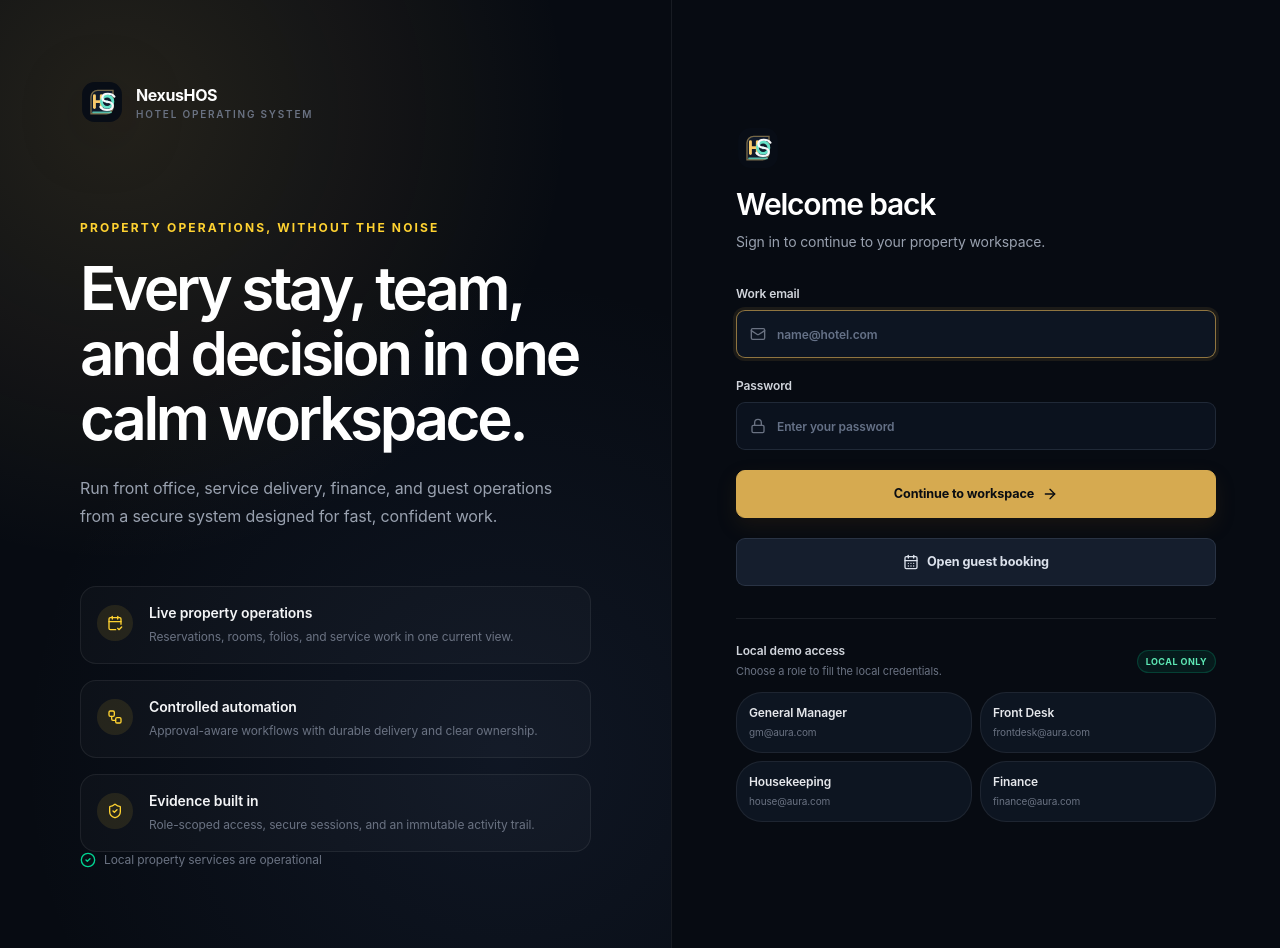
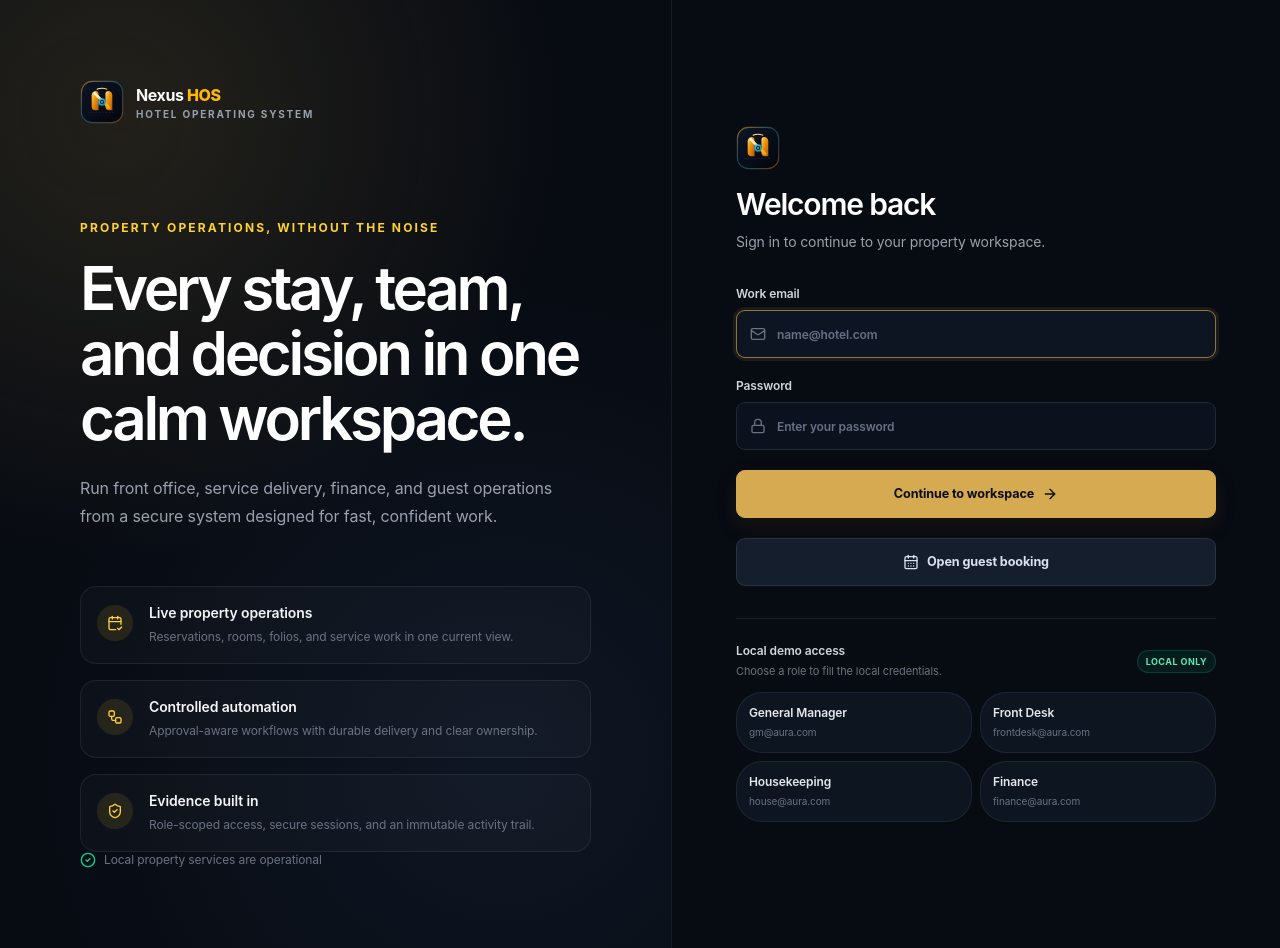
Before and after one commit to tanzeelsam-code/HMS, a React (Vite) app: page / in a window 1280 px wide. Built offline with nearby package versions, Linux system fonts and the light colour scheme; no server answers.

Commit message:
feat: update logo and brand identity to Nexus HOS (Hotel Operating System)

```diff
--- a/index.html
+++ b/index.html
@@ -4,8 +4,8 @@
     <meta charset="UTF-8" />
     <link rel="icon" type="image/svg+xml" href="/favicon.svg" />
     <meta name="viewport" content="width=device-width, initial-scale=1.0" />
-    <title>NexusHOS — Hotel Operations Demo</title>
-    <meta name="description" content="NexusHOS is a full-stack hotel operations demo with reservations, folios, housekeeping, maintenance, accounting, procurement, HR, and deterministic staff workflows." />
+    <title>Nexus HOS — Hotel Operating System</title>
+    <meta name="description" content="Nexus HOS is a next-generation hotel operating system with reservations, folios, housekeeping, maintenance, accounting, procurement, HR, and deterministic staff workflows." />
     <link rel="preconnect" href="https://fonts.googleapis.com">
     <link rel="preconnect" href="https://fonts.gstatic.com" crossorigin>
     <link href="https://fonts.googleapis.com/css2?family=Plus+Jakarta+Sans:ital,wght@0,300;0,400;0,500;0,600;0,700;0,800;1,400&family=Space+Grotesk:wght@500;600;700&display=swap" rel="stylesheet">
--- a/src/components/BrandMark.tsx
+++ b/src/components/BrandMark.tsx
@@ -9,27 +9,126 @@ export const BrandMark: React.FC<BrandMarkProps> = ({ className = 'h-10 w-10' })
     className={className}
     viewBox="0 0 64 64"
     role="img"
-    aria-label="NexusHOS logo"
+    aria-label="Nexus HOS logo"
     fill="none"
     xmlns="http://www.w3.org/2000/svg"
   >
-    <rect x="3" y="3" width="58" height="58" rx="18" fill="#080D16" />
-    <path d="M15 50V24C15 18.4772 19.4772 14 25 14H49V40C49 45.5228 44.5228 50 39 50H15Z" fill="#101A2B" />
-    <path d="M16 49V24.8C16 19.388 20.388 15 25.8 15H48V39.2C48 44.612 43.612 49 38.2 49H16Z" stroke="#F7C96B" strokeOpacity="0.45" strokeWidth="2" />
+    <defs>
+      {/* Dark Luxury Slate-Indigo Background Gradient */}
+      <linearGradient id="nexusBgGrad" x1="0%" y1="0%" x2="100%" y2="100%">
+        <stop offset="0%" stopColor="#0D1527" />
+        <stop offset="50%" stopColor="#080D1A" />
+        <stop offset="100%" stopColor="#03060D" />
+      </linearGradient>
 
-    <path d="M21 40V23" stroke="#F7C96B" strokeWidth="4.2" strokeLinecap="round" />
-    <path d="M31 40V23" stroke="#F7C96B" strokeWidth="4.2" strokeLinecap="round" />
-    <path d="M21 31.5H31" stroke="#F7C96B" strokeWidth="4.2" strokeLinecap="round" />
+      {/* Warm Premium Gold Gradient */}
+      <linearGradient id="nexusGoldGrad" x1="0%" y1="0%" x2="100%" y2="100%">
+        <stop offset="0%" stopColor="#FDE68A" />
+        <stop offset="35%" stopColor="#F59E0B" />
+        <stop offset="100%" stopColor="#B45309" />
+      </linearGradient>
 
-    <circle cx="39.5" cy="31.5" r="8.25" stroke="#65E0C7" strokeWidth="4.2" />
-    <circle cx="39.5" cy="31.5" r="2.2" fill="#65E0C7" />
+      {/* Gold Radiant Highlight */}
+      <linearGradient id="nexusGoldLight" x1="0%" y1="0%" x2="100%" y2="100%">
+        <stop offset="0%" stopColor="#FFFBEB" />
+        <stop offset="50%" stopColor="#FCD34D" />
+        <stop offset="100%" stopColor="#F59E0B" />
+      </linearGradient>
 
+      {/* Tech Cyan/Teal OS Core Accent */}
+      <linearGradient id="nexusCyanGrad" x1="0%" y1="0%" x2="100%" y2="100%">
+        <stop offset="0%" stopColor="#38BDF8" />
+        <stop offset="100%" stopColor="#0D9488" />
+      </linearGradient>
+
+      {/* Glowing Outer Border */}
+      <linearGradient id="nexusBorderGrad" x1="0%" y1="0%" x2="100%" y2="100%">
+        <stop offset="0%" stopColor="#F59E0B" stopOpacity="0.6" />
+        <stop offset="50%" stopColor="#38BDF8" stopOpacity="0.3" />
+        <stop offset="100%" stopColor="#D97706" stopOpacity="0.5" />
+      </linearGradient>
+
+      {/* Soft Glow Effect */}
+      <filter id="nexusGlow" x="-20%" y="-20%" width="140%" height="140%">
+        <feGaussianBlur stdDeviation="1.5" result="blur" />
+        <feComposite in="SourceGraphic" in2="blur" operator="over" />
+      </filter>
+    </defs>
+
+    {/* Outer Container Squircle */}
+    <rect
+      x="2"
+      y="2"
+      width="60"
+      height="60"
+      rx="16"
+      fill="url(#nexusBgGrad)"
+    />
+    <rect
+      x="2"
+      y="2"
+      width="60"
+      height="60"
+      rx="16"
+      stroke="url(#nexusBorderGrad)"
+      strokeWidth="1.5"
+    />
+
+    {/* Subtle Architectural Horizon Lines */}
+    <line x1="12" y1="47" x2="52" y2="47" stroke="#1E293B" strokeWidth="1" strokeDasharray="3 2" />
+
+    {/* Monogram Pillar Left (N Stem) */}
     <path
-      d="M50 24.2C47.9 21.5 44.7 20 40.6 20C35.6 20 32.5 22.3 32.5 25.9C32.5 29.4 35.2 31.1 39.5 31.6C44.6 32.2 47.8 33.8 47.8 37.5C47.8 41.1 44.5 43.6 39.2 43.6C34.9 43.6 31.6 42 29.7 39.2"
-      stroke="#F8FAFC"
-      strokeWidth="3.2"
+      d="M 17 44 V 22 C 17 18.7 19.7 16 23 16 C 25.2 16 27 17.8 27 20 V 44 H 22 C 19.2 44 17 41.8 17 39 Z"
+      fill="url(#nexusGoldGrad)"
+    />
+
+    {/* Monogram Pillar Right (H Stem) */}
+    <path
+      d="M 37 20 C 37 17.8 38.8 16 41 16 C 44.3 16 47 18.7 47 22 V 44 H 42 C 39.2 44 37 41.8 37 39 V 20 Z"
+      fill="url(#nexusGoldGrad)"
+    />
+
+    {/* Dynamic Monogram Diagonal (Nexus Beam) */}
+    <path
+      d="M 21.5 19.5 L 42.5 40.5"
+      stroke="url(#nexusGoldLight)"
+      strokeWidth="4"
       strokeLinecap="round"
     />
-    <path d="M19 47H45" stroke="#65E0C7" strokeWidth="2.6" strokeLinecap="round" strokeOpacity="0.8" />
+
+    {/* HOS OS Kernel Horizontal Bridge */}
+    <path
+      d="M 27 32 H 37"
+      stroke="url(#nexusCyanGrad)"
+      strokeWidth="3"
+      strokeLinecap="round"
+    />
+
+    {/* Central Core Node (Nexus OS Kernel Dot) */}
+    <circle
+      cx="32"
+      cy="32"
+      r="4"
+      fill="#0A0F1D"
+      stroke="url(#nexusCyanGrad)"
+      strokeWidth="2"
+      filter="url(#nexusGlow)"
+    />
+    <circle
+      cx="32"
+      cy="32"
+      r="1.5"
+      fill="#38BDF8"
+    />
+
+    {/* Top Crown Arch (Hotel Distinction) */}
+    <path
+      d="M 25 13.5 C 28.5 11.5 35.5 11.5 39 13.5"
+      stroke="url(#nexusGoldLight)"
+      strokeWidth="1.75"
+      strokeLinecap="round"
+      fill="none"
+    />
   </svg>
 );
--- a/src/components/DeveloperPortal.tsx
+++ b/src/components/DeveloperPortal.tsx
@@ -421,7 +421,7 @@ export const DeveloperPortal: React.FC<DeveloperPortalProps> = ({
               </span>
             </div>
             <h1 className="mt-4 text-2xl font-black tracking-tight text-white md:text-3xl">
-              NexusHOS <span className="text-gold-gradient">Developer Portal</span>
+              Nexus HOS <span className="text-gold-gradient">Developer Portal</span>
             </h1>
             <p className="mt-2 max-w-2xl text-sm leading-6 text-gray-400">
               Live contracts for the implemented booking, platform, webhook, and workflow surfaces—plus the operational readiness facts needed to integrate safely.
--- a/src/components/LoginScreen.tsx
+++ b/src/components/LoginScreen.tsx
@@ -72,8 +72,10 @@ export const LoginScreen: React.FC<LoginScreenProps> = ({ onLogin, onBookStay })
           <div className="flex items-center gap-3">
             <BrandMark className="h-11 w-11 drop-shadow-[0_12px_30px_rgba(0,0,0,0.25)]" />
             <div>
-              <div className="text-base font-bold tracking-[-0.025em] text-white">NexusHOS</div>
-              <div className="text-[10px] font-semibold uppercase tracking-[0.18em] text-gray-500">Hotel operating system</div>
+              <div className="text-base font-bold tracking-[-0.025em] text-white">
+                Nexus <span className="text-amber-400 font-extrabold">HOS</span>
+              </div>
+              <div className="text-[10px] font-bold uppercase tracking-[0.18em] text-gray-400">Hotel operating system</div>
             </div>
           </div>
 
@@ -113,8 +115,10 @@ export const LoginScreen: React.FC<LoginScreenProps> = ({ onLogin, onBookStay })
           <div className="mb-9 flex items-center gap-3 lg:hidden">
             <BrandMark className="h-10 w-10" />
             <div>
-              <div className="font-bold text-white">NexusHOS</div>
-              <div className="text-[10px] uppercase tracking-[0.16em] text-gray-500">Hotel operating system</div>
+              <div className="font-bold text-white">
+                Nexus <span className="text-amber-400 font-extrabold">HOS</span>
+              </div>
+              <div className="text-[10px] font-bold uppercase tracking-[0.16em] text-gray-400">Hotel operating system</div>
             </div>
           </div>
 
--- a/src/components/Navbar.tsx
+++ b/src/components/Navbar.tsx
@@ -48,14 +48,14 @@ export const Navbar: React.FC<NavbarProps> = ({
 
   return (
     <header className="sticky top-0 z-40 flex h-[72px] w-full items-center gap-3 border-b border-white/[0.07] bg-[#0a1120]/95 px-4 shadow-[0_12px_32px_rgba(0,0,0,0.24)] backdrop-blur-xl sm:px-5 lg:gap-5 lg:px-6">
-      <div className="flex shrink-0 items-center gap-3" aria-label="NexusHOS hotel operating system">
-        <BrandMark className="h-10 w-10 drop-shadow-[0_8px_24px_rgba(226,177,83,0.16)]" />
+      <div className="flex shrink-0 items-center gap-3" aria-label="Nexus HOS hotel operating system">
+        <BrandMark className="h-10 w-10 drop-shadow-[0_8px_24px_rgba(245,158,11,0.22)]" />
         <div className="hidden sm:block">
           <div className="text-[17px] font-bold tracking-[-0.025em] text-slate-50">
-            Nexus<span className="text-amber-300">HOS</span>
+            Nexus <span className="text-amber-400 font-extrabold">HOS</span>
           </div>
-          <p className="mt-0.5 text-[10px] font-semibold uppercase tracking-[0.17em] text-slate-500">
-            Hotel operations
+          <p className="mt-0.5 text-[9.5px] font-bold uppercase tracking-[0.2em] text-slate-400">
+            Hotel operating system
           </p>
         </div>
       </div>
```
Also changed, not shown: public/favicon.svg.
